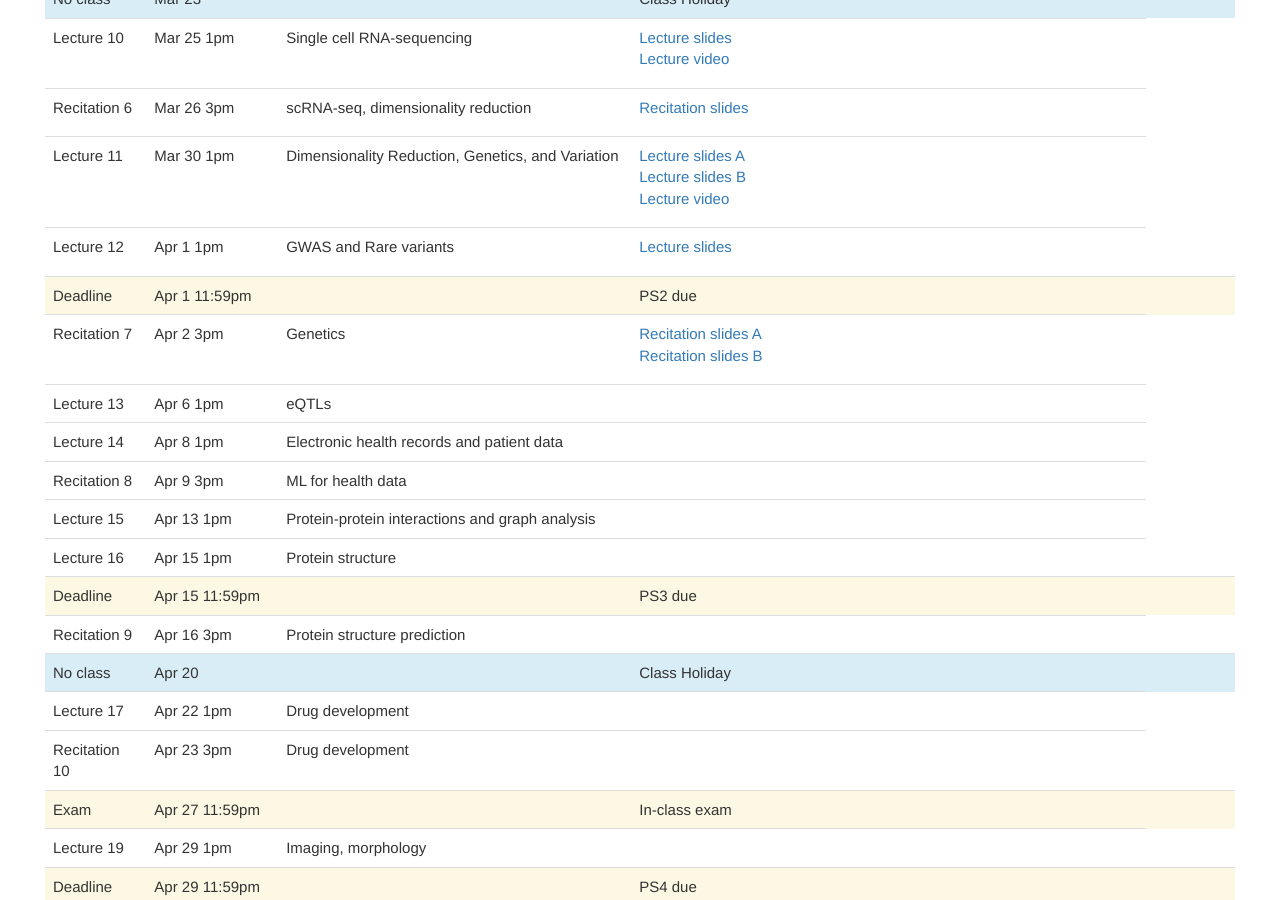
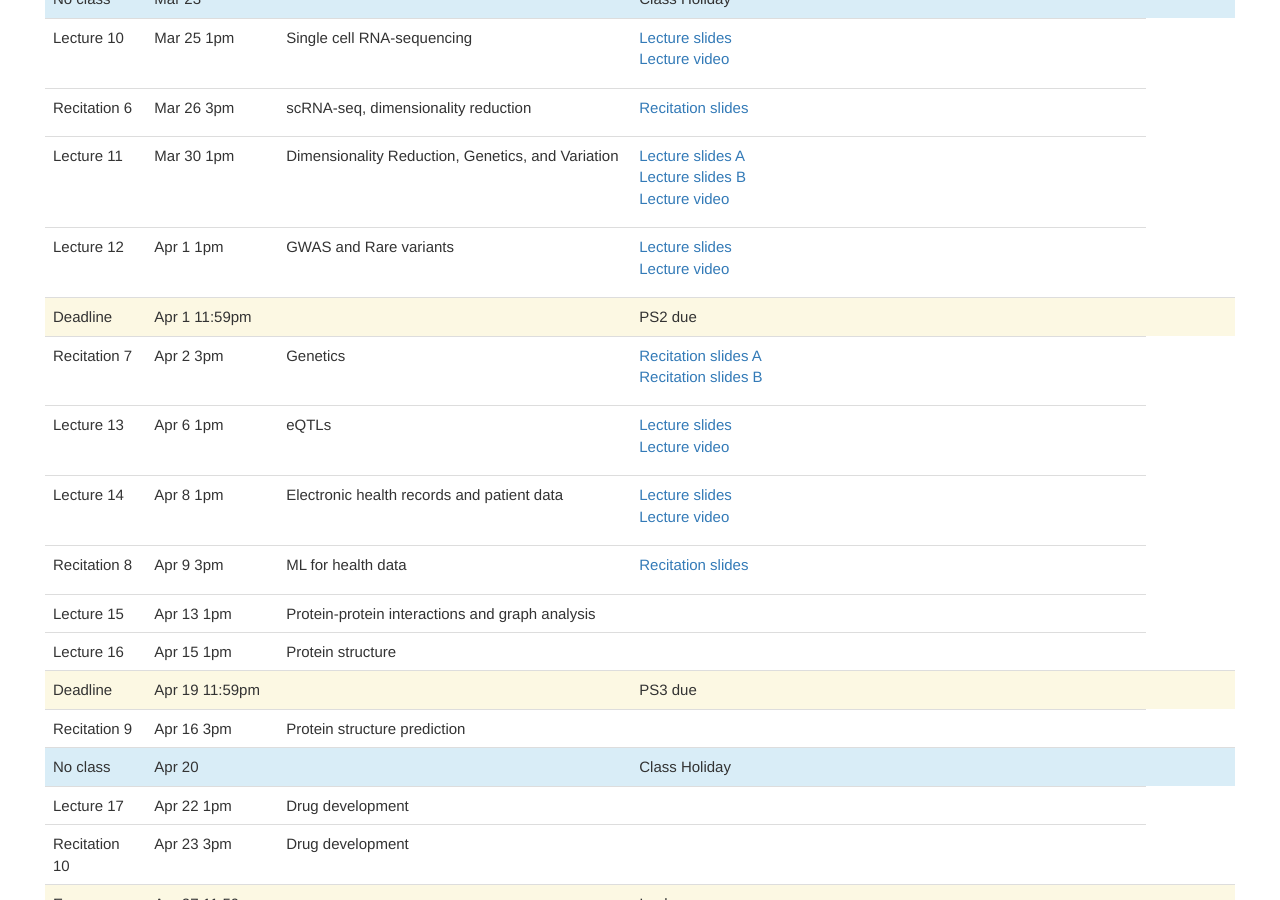
Before and after one commit to mit6874/mit6874.github.io, a Jekyll site: the page built from index.html, in a window 1280 px wide and 900 px high, scrolled down 1946 px. Built offline with Jekyll 4.4.1, drawn with Linux system fonts in a browser that asks for light colours; nearby versions of some CDN libraries.

Commit message:
update thru r08

```diff
--- a/index.html
+++ b/index.html
@@ -269,6 +269,7 @@ layout: default
             <td>GWAS and Rare variants</td>
             <td><ul>
                     <li><a href="assets/sp2021/slides/l12.pdf">Lecture slides</a></li>
+                    <li><a href="https://www.youtube.com/watch?v=j3l1RpBimjU&list=PLypiXJdtIca5sxV7aE3-PS9fYX3vUdIOX&index=12">Lecture video</a></li>
                 </ul></td>
             <td></td>
         </tr>
@@ -295,21 +296,29 @@ layout: default
             <td>Lecture 13</td>
             <td>Apr 6 1pm</td>
             <td>eQTLs</td>
-            <td></td>
+            <td><ul>
+                    <li><a href="assets/sp2021/slides/l13.pdf">Lecture slides</a></li>
+                    <li><a href="https://www.youtube.com/watch?v=8tfTSLvQvsw&list=PLypiXJdtIca5sxV7aE3-PS9fYX3vUdIOX&index=13">Lecture video</a></li>
+                </ul></td>
             <td></td>
         </tr>
         <tr>
             <td>Lecture 14</td>
             <td>Apr 8 1pm</td>
             <td>Electronic health records and patient data</td>
-            <td></td>
+            <td><ul>
+                    <li><a href="assets/sp2021/slides/l14.pdf">Lecture slides</a></li>
+                    <li><a href="https://www.youtube.com/watch?v=r-c6uJcsCdg&list=PLypiXJdtIca5sxV7aE3-PS9fYX3vUdIOX&index=14">Lecture video</a></li>
+                </ul></td>
             <td></td>
         </tr>
         <tr>
             <td>Recitation 8</td>
             <td>Apr 9 3pm</td>
             <td>ML for health data</td>
-            <td></td>
+            <td><ul>
+                    <li><a href="assets/sp2021/recitations/r08.pdf">Recitation slides</a></li>
+                </ul></td>
             <td></td>
         </tr>
         <tr>
@@ -328,7 +337,7 @@ layout: default
         </tr>
         <tr class="warning">
             <td>Deadline</td>
-            <td>Apr 15 11:59pm</td>
+            <td>Apr 19 11:59pm</td>
             <td></td>
             <td>PS3 due</td>
             <td></td>
```
Also changed, not shown: 6 other files.
